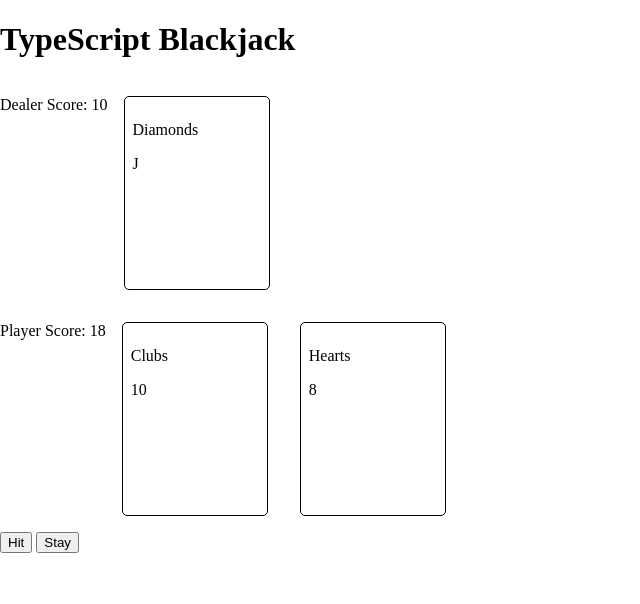
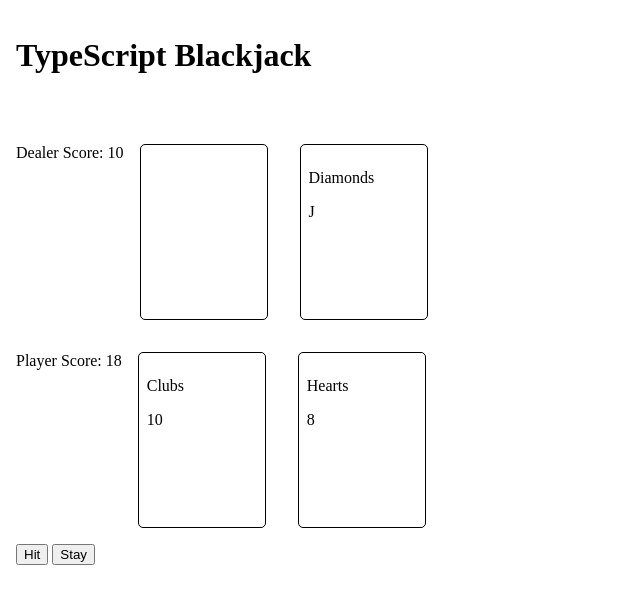
Before and after one commit to KSmith8888/TypeScript-Blackjack, a plain HTML site: page index.html in a window 1280 px wide. Shown: the whole page, without its empty margins (0-640 px from the left). Drawn offline with Linux system fonts and the light colour scheme.

Commit message:
Update index.css

```diff
--- a/styles/index.css
+++ b/styles/index.css
@@ -1,12 +1,24 @@
+* {
+    box-sizing: border-box;
+}
+
 body {
     margin: 0;
+}
+
+#header-section {
+    padding: 1em;
+}
+
+#main-section {
+    padding: 1em;
 }
 
 #player-section, #dealer-section {
     display: flex;
 }
 
-.card-container {
+.card-container, .blank-card-container {
     margin: 1em;
     padding: .5em;
     width: 8em;
```
